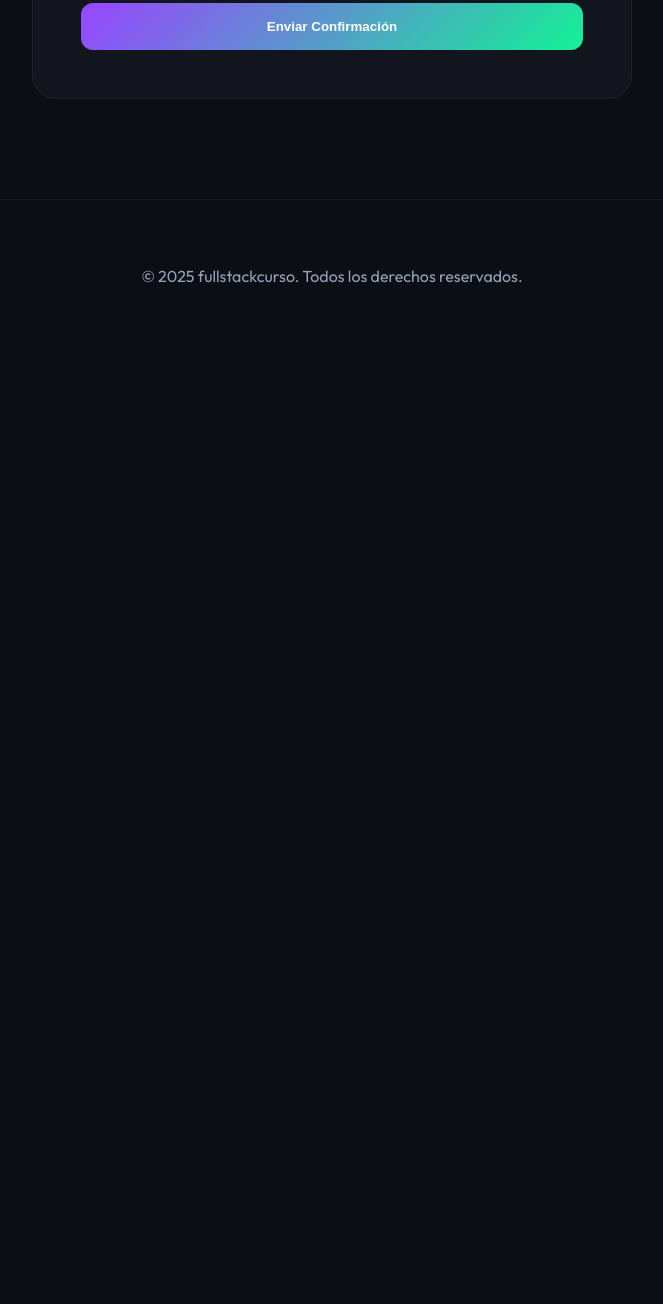
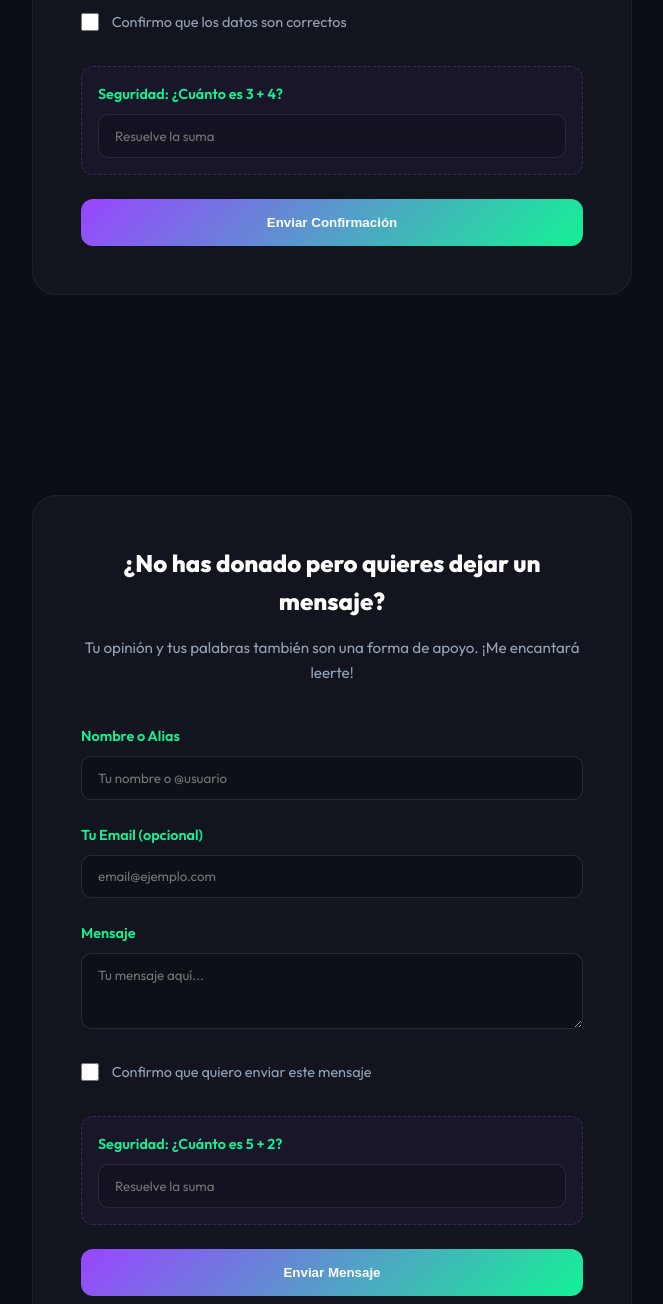
Before and after one commit to fullstackcurso/donaciones, a plain HTML site: page index.html in a window 1280 px wide. Shown: the part 2516-3820 px from the top of the page, without its empty margins (308-971 px from the left). Before the commit the page ends 2869 px from the top, so only its background shows below. Drawn offline with nearby package versions, Linux system fonts and the light colour scheme.

Commit message:
Add no-donation message section and implement simple captcha/confirmation in forms

```diff
--- a/index.html
+++ b/index.html
@@ -100,7 +100,8 @@
                     apoyo, por favor rellena este formulario o añade tu nombre en el campo <strong>"Memo"</strong> de tu
                     wallet al enviar.</p>
 
-                <form class="confirm-form" action="https://formspree.io/f/mregwjzw" method="POST">
+                <form class="confirm-form" action="https://formspree.io/f/mregwjzw" method="POST"
+                    onsubmit="return validateCaptcha('captcha1')">
                     <div class="form-group">
                         <label for="name">Nombre o Alias</label>
                         <input type="text" id="name" name="name" placeholder="Tu nombre o @usuario" required>
@@ -118,7 +119,55 @@
                         <textarea id="message" name="message" rows="3"
                             placeholder="Algo que quieras decirme..."></textarea>
                     </div>
+
+                    <div class="form-group-row">
+                        <input type="checkbox" id="confirm1" required>
+                        <label for="confirm1">Confirmo que los datos son correctos</label>
+                    </div>
+
+                    <div class="form-group captcha-group">
+                        <label for="captcha1">Seguridad: ¿Cuánto es 3 + 4?</label>
+                        <input type="number" id="captcha1" placeholder="Resuelve la suma" required>
+                    </div>
+
+                    <input type="text" name="_gotcha" style="display:none">
                     <button type="submit" class="btn primary full-width">Enviar Confirmación</button>
+                </form>
+            </div>
+        </section>
+
+        <section id="mensaje" class="confirm-section">
+            <div class="confirm-container">
+                <h2>¿No has donado pero quieres dejar un mensaje?</h2>
+                <p>Tu opinión y tus palabras también son una forma de apoyo. ¡Me encantará leerte!</p>
+
+                <form class="confirm-form" action="https://formspree.io/f/mregwjzw" method="POST"
+                    onsubmit="return validateCaptcha('captcha2')">
+                    <div class="form-group">
+                        <label for="name2">Nombre o Alias</label>
+                        <input type="text" id="name2" name="name" placeholder="Tu nombre o @usuario" required>
+                    </div>
+                    <div class="form-group">
+                        <label for="email2">Tu Email (opcional)</label>
+                        <input type="email" id="email2" name="email" placeholder="email@ejemplo.com">
+                    </div>
+                    <div class="form-group">
+                        <label for="message2">Mensaje</label>
+                        <textarea id="message2" name="message" rows="3" placeholder="Tu mensaje aquí..."></textarea>
+                    </div>
+
+                    <div class="form-group-row">
+                        <input type="checkbox" id="confirm2" required>
+                        <label for="confirm2">Confirmo que quiero enviar este mensaje</label>
+                    </div>
+
+                    <div class="form-group captcha-group">
+                        <label for="captcha2">Seguridad: ¿Cuánto es 5 + 2?</label>
+                        <input type="number" id="captcha2" placeholder="Resuelve la suma" required>
+                    </div>
+
+                    <input type="text" name="_gotcha" style="display:none">
+                    <button type="submit" class="btn primary full-width">Enviar Mensaje</button>
                 </form>
             </div>
         </section>
--- a/script.js
+++ b/script.js
@@ -52,3 +52,25 @@ document.addEventListener('DOMContentLoaded', () => {
         observer.observe(step);
     });
 });
+
+// Validación de captcha simple
+function validateCaptcha(id) {
+    const input = document.getElementById(id);
+    const value = parseInt(input.value);
+
+    // Captcha 1: 3 + 4 = 7
+    if (id === 'captcha1' && value !== 7) {
+        alert('Respuesta de seguridad incorrecta (3 + 4). Por favor, inténtalo de nuevo.');
+        input.focus();
+        return false;
+    }
+
+    // Captcha 2: 5 + 2 = 7
+    if (id === 'captcha2' && value !== 7) {
+        alert('Respuesta de seguridad incorrecta (5 + 2). Por favor, inténtalo de nuevo.');
+        input.focus();
+        return false;
+    }
+
+    return true;
+}
--- a/style.css
+++ b/style.css
@@ -396,6 +396,33 @@ nav ul li a:hover {
     background: rgba(0, 0, 0, 0.4);
 }
 
+.form-group-row {
+    display: flex;
+    align-items: center;
+    gap: 0.8rem;
+    margin: 0.5rem 0;
+}
+
+.form-group-row input[type="checkbox"] {
+    width: 18px;
+    height: 18px;
+    cursor: pointer;
+    accent-color: var(--secondary);
+}
+
+.form-group-row label {
+    font-size: 0.9rem;
+    color: var(--text-muted);
+    cursor: pointer;
+}
+
+.captcha-group {
+    background: rgba(153, 69, 255, 0.05);
+    padding: 1rem;
+    border-radius: 12px;
+    border: 1px dashed rgba(153, 69, 255, 0.3);
+}
+
 .full-width {
     width: 100%;
     border: none;
```
Also changed, not shown: 1 other file.
